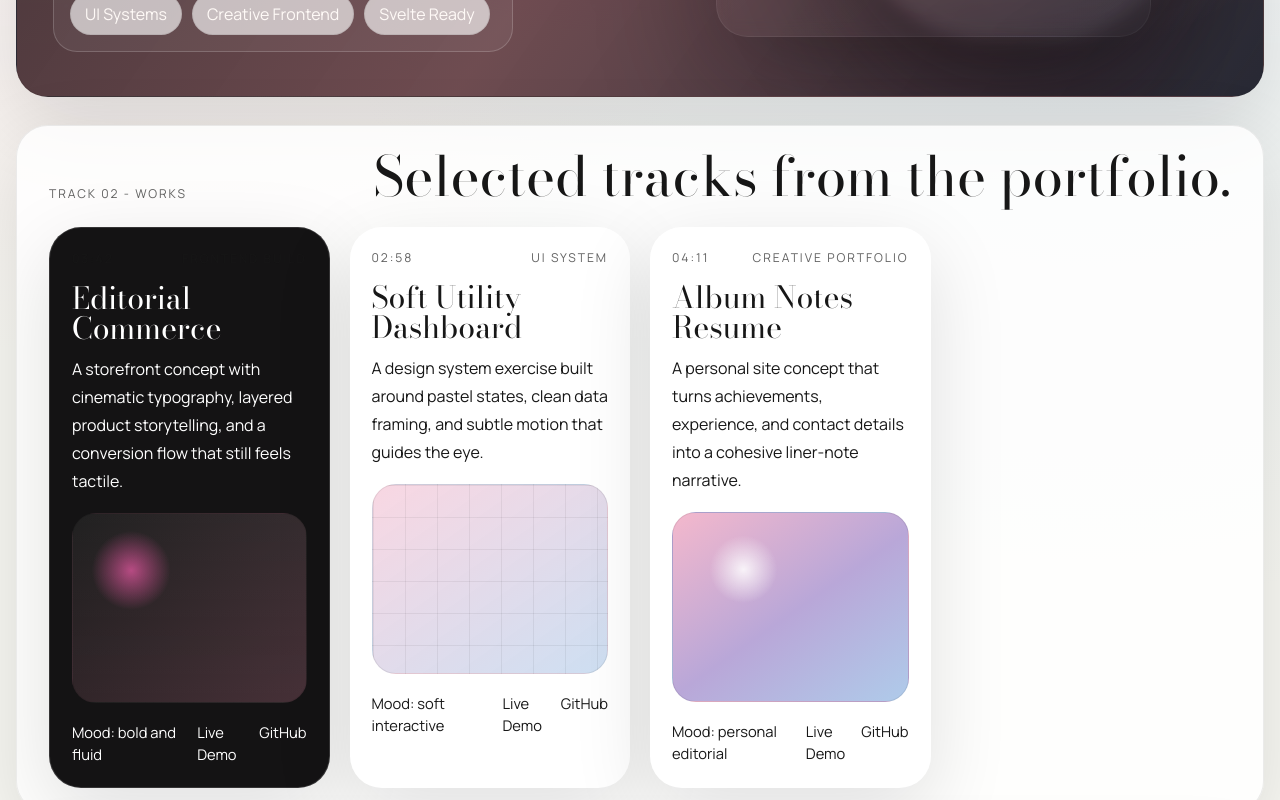
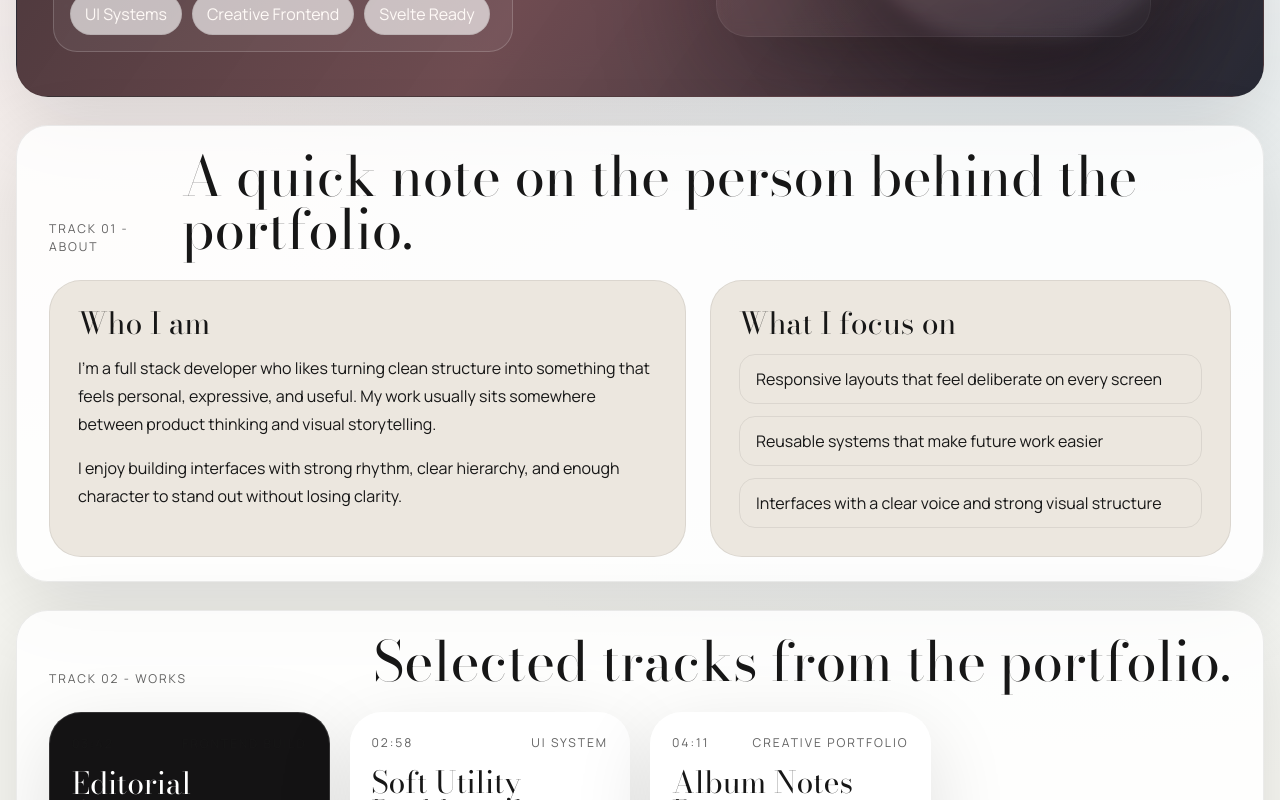
Before and after one commit to clairedanielle14/klayrow-portfolio, a SvelteKit app: page / in a window 1280 px wide. Shown: the part 720-1520 px from the top of the page. Built offline with nearby package versions, Linux system fonts and the light colour scheme.

Commit message:
add about section with personal introduction and focus areas

```diff
--- a/src/routes/+page.svelte
+++ b/src/routes/+page.svelte
@@ -356,6 +356,51 @@
       </div>
     </section>
 
+    <section id="about" class="surface-section px-6 py-6 md:px-8">
+      <div class="flex flex-col gap-4 md:flex-row md:items-end md:justify-between">
+        <div class="section-label">Track 01 - About</div>
+        <h2 class="display-title">A quick note on the person behind the portfolio.</h2>
+      </div>
+
+      <div class="mt-6 grid gap-6 lg:grid-cols-[1.1fr_0.9fr]">
+        <article
+          class="reveal rounded-[32px] border p-7"
+          style:background="var(--surface-alt)"
+          style:border-color="var(--border-color)"
+        >
+          <h3 class="card-title mt-0 text-[1.9rem]">Who I am</h3>
+          <p class="mt-4 max-w-[42rem] leading-7">
+            I’m a full stack developer who likes turning clean structure into something that feels
+            personal, expressive, and useful. My work usually sits somewhere between product
+            thinking and visual storytelling.
+          </p>
+          <p class="mt-4 max-w-[42rem] leading-7">
+            I enjoy building interfaces with strong rhythm, clear hierarchy, and enough character
+            to stand out without losing clarity.
+          </p>
+        </article>
+
+        <article
+          class="reveal reveal-delay rounded-[32px] border p-7"
+          style:background="var(--surface-alt)"
+          style:border-color="var(--border-color)"
+        >
+          <h3 class="card-title mt-0 text-[1.9rem]">What I focus on</h3>
+          <div class="mt-4 grid gap-3">
+            <div class="rounded-2xl border px-4 py-3" style:border-color="var(--border-color)">
+              Responsive layouts that feel deliberate on every screen
+            </div>
+            <div class="rounded-2xl border px-4 py-3" style:border-color="var(--border-color)">
+              Reusable systems that make future work easier
+            </div>
+            <div class="rounded-2xl border px-4 py-3" style:border-color="var(--border-color)">
+              Interfaces with a clear voice and strong visual structure
+            </div>
+          </div>
+        </article>
+      </div>
+    </section>
+
     <section id="projects" class="surface-section px-6 py-6 md:px-8">
       <div class="flex flex-col gap-4 md:flex-row md:items-end md:justify-between">
         <div class="section-label">Track 02 - Works</div>
```
